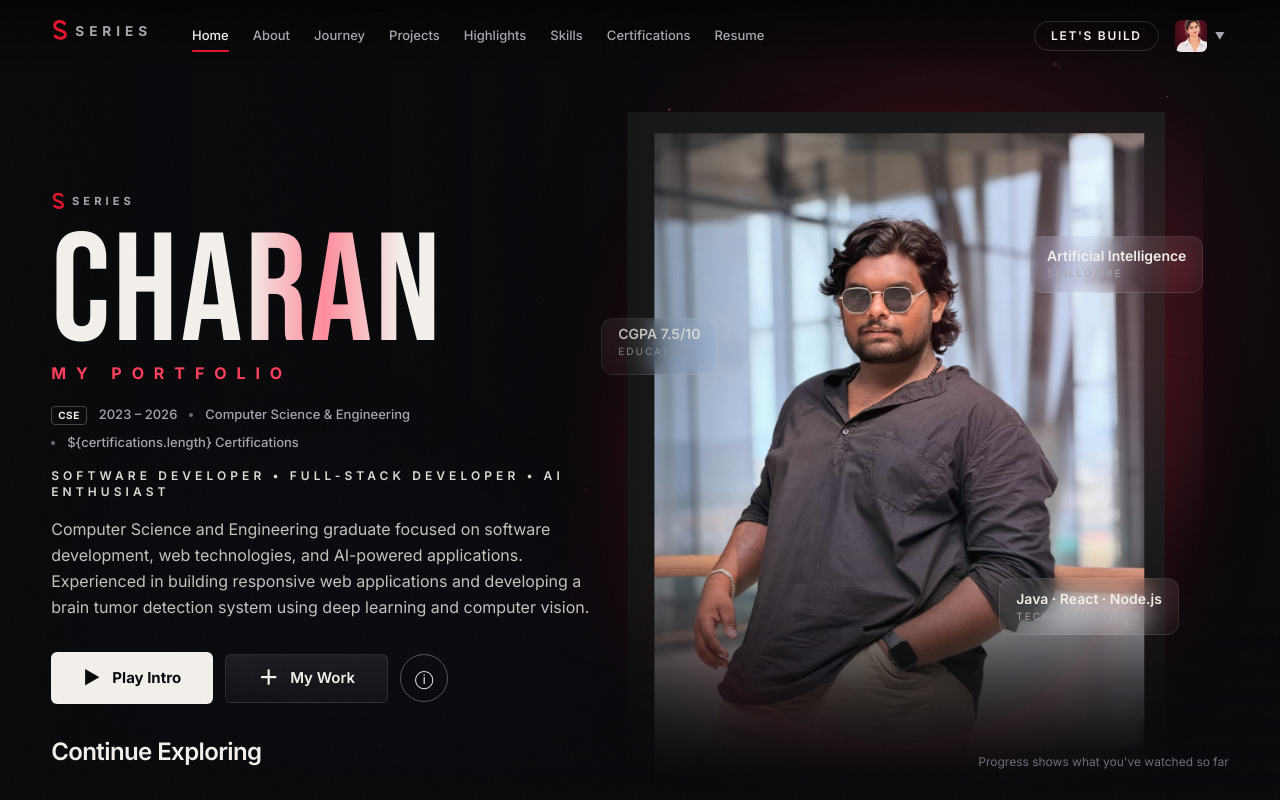
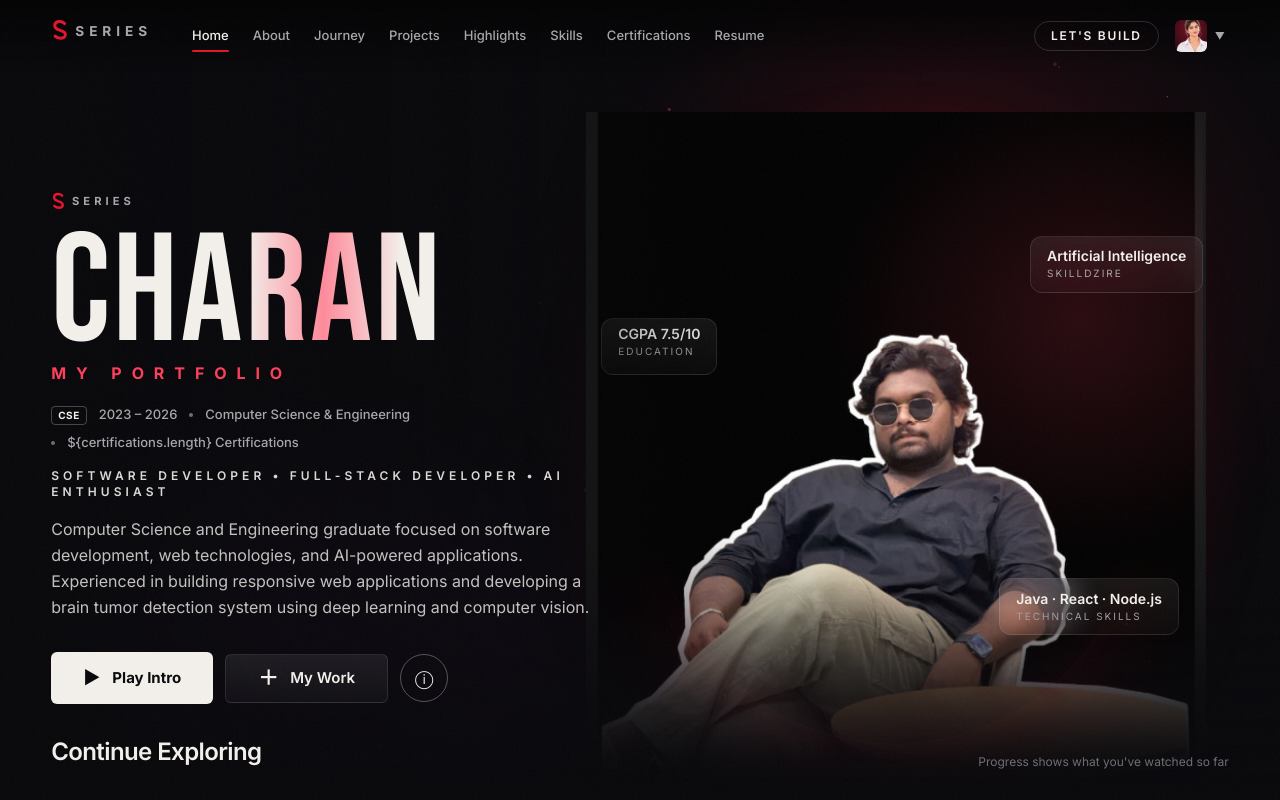
Before and after one commit to charangara03/charanportfolio, a React (Vite) app: page / in a window 1280 px wide. Shown: the top 800 px of the page. Built offline with nearby package versions, Linux system fonts and the light colour scheme.

Commit message:
Update Hero.tsx

```diff
--- a/src/components/Hero.tsx
+++ b/src/components/Hero.tsx
@@ -158,7 +158,7 @@ style={{ x: glowX }}
       />
 
       <img
-    src="/charanportfolio/assets/myphoto.jpg.png"
+  src="/charanportfolio/assets/charanphoto.jpg.png"
         alt={profile.portrait.alt}
         sizes="(max-width: 1024px) 100vw, 54vw"
         onError={(e) => {
```
